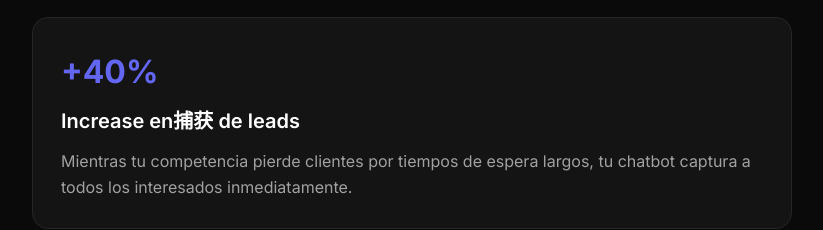
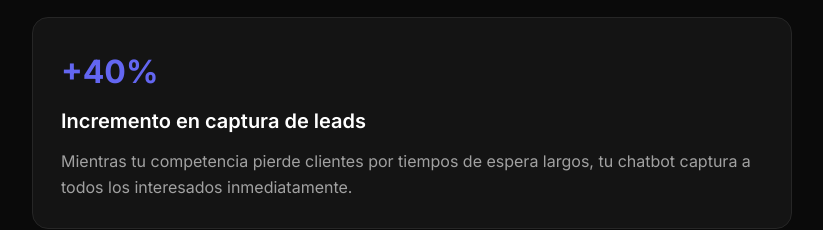
Before and after one commit to xameoc-sys/mattera-web, a website: page servicios/chatbots.html in a window 1280 px wide. Shown: the part 1228-1458 px from the top of the page, without its empty margins (228-1051 px from the left). Drawn offline with nearby package versions, Linux system fonts and the light colour scheme.

Commit message:
Fix typo in chatbots page

```diff
--- a/servicios/chatbots.html
+++ b/servicios/chatbots.html
@@ -121,7 +121,7 @@
 
       <div class="benefit-card">
         <div class="metric">+40%</div>
-        <h3>Increase en捕获 de leads</h3>
+        <h3>Incremento en captura de leads</h3>
         <p>Mientras tu competencia pierde clientes por tiempos de espera largos, tu chatbot captura a todos los interesados inmediatamente.</p>
       </div>
 
```
